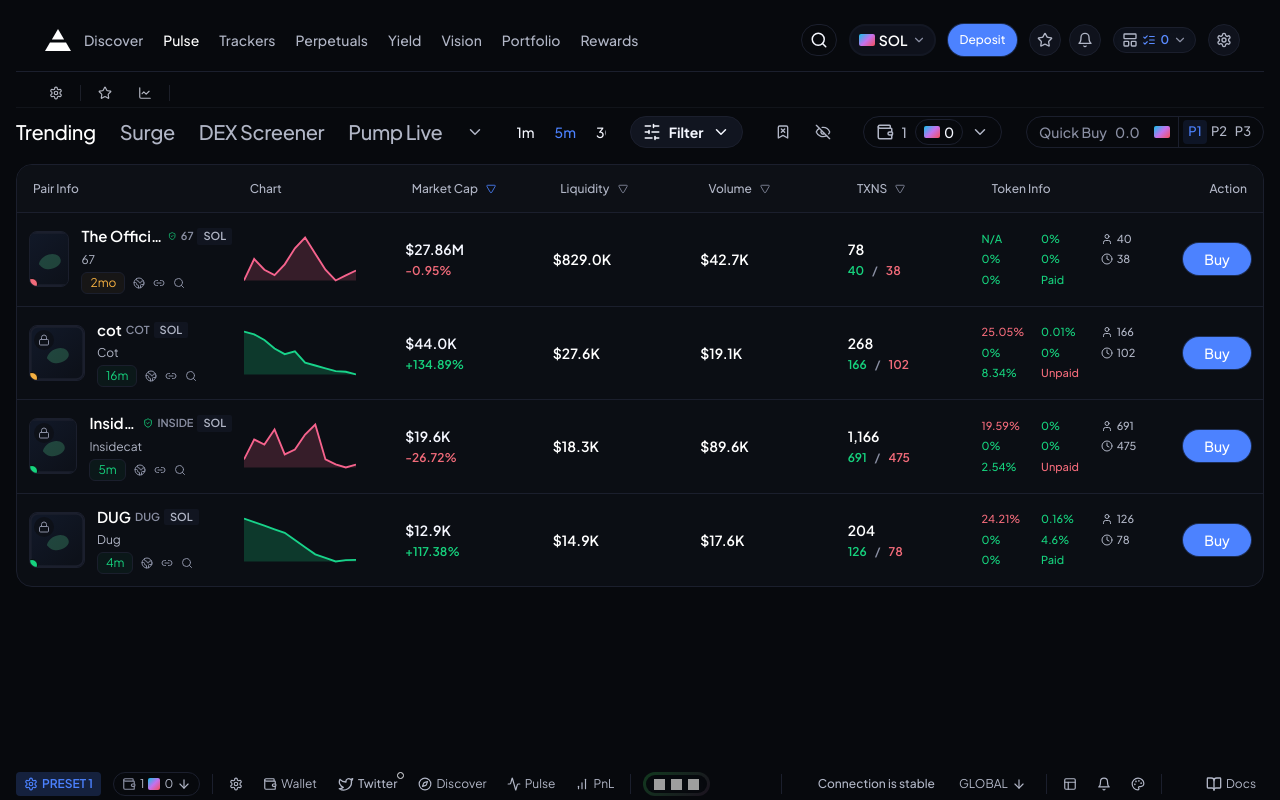
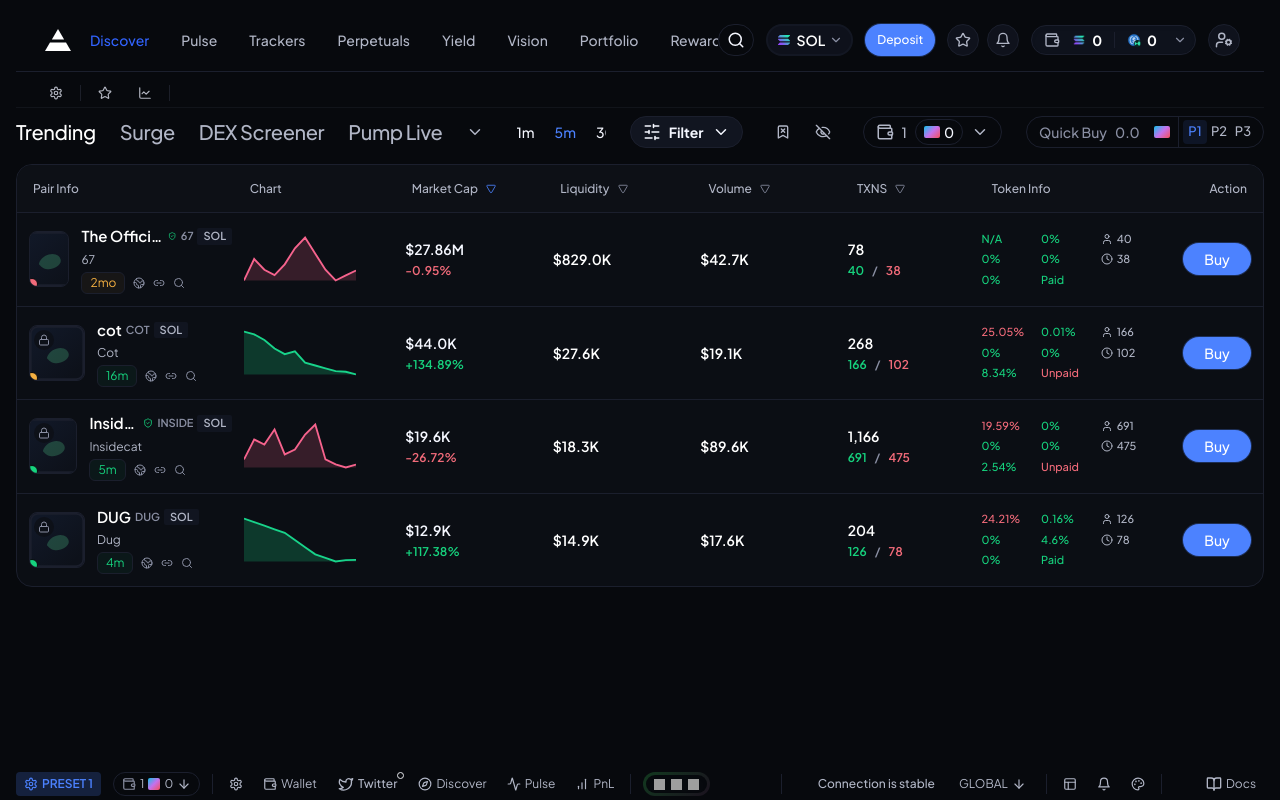
Before and after one commit to Dattuog/eterna_labs_assignment, a Next.js app: page / in a window 1280 px wide. Built offline with nearby package versions, Linux system fonts and the light colour scheme; grey boxes are pictures that could not be loaded.

Commit message:
feat: update TopNav design to match pixel-perfect reference

```diff
--- a/src/components/layout/TopNav.tsx
+++ b/src/components/layout/TopNav.tsx
@@ -1,5 +1,6 @@
 "use client";
 
+import Image from "next/image";
 import {
   Bell,
   ChevronDown,
@@ -8,6 +9,8 @@
   Search,
   Settings,
   Star,
+  UserCog,
+  Wallet,
 } from "lucide-react";
 import Link from "next/link";
 import { Button } from "@/components/ui/button";
@@ -58,7 +61,7 @@
         </button>
 
         <div className="flex h-8 items-center gap-1 rounded-full border-2 border-border-subtle/50 bg-surface-800/80 px-2 text-sm font-semibold text-white transition hover:brightness-110">
-          <span className="h-3 w-4 rounded-sm bg-[linear-gradient(135deg,#12c2e9,#c471ed,#f64f59)]" />
+          <Image src="/icons/solana-logo.png" alt="SOL" width={16} height={16} className="rounded-sm" />
           SOL
           <ChevronDown size={14} className="text-text-muted" />
         </div>
@@ -80,18 +83,23 @@
           </Tooltip>
         </div>
 
-        <div className="hidden items-center gap-1 rounded-full border border-border-subtle bg-surface-800/80 px-2 py-1 shadow-inner sm:flex">
-          <LayoutPanelTop size={16} className="text-text-secondary" />
-          <div className="flex items-center gap-1 text-xs font-semibold text-white">
-            <ListChecks size={14} className="text-[#5a8bff]" />
-            <span className="text-[#5a8bff]">0</span>
+        <div className="hidden items-center gap-3 rounded-full border border-border-subtle bg-surface-800/80 pl-3 pr-2 py-1 shadow-inner sm:flex">
+          <Wallet size={16} className="text-text-secondary" />
+          <div className="flex items-center gap-1.5">
+            <Image src="/icons/solana-logo.png" alt="SOL" width={14} height={14} />
+            <span className="text-sm font-bold text-white">0</span>
           </div>
-          <ChevronDown size={14} className="text-text-muted" />
+          <div className="h-4 w-[1px] bg-border-subtle" />
+          <div className="flex items-center gap-1.5">
+            <Image src="/icons/wallet-logo.png" alt="USDC" width={14} height={14} />
+            <span className="text-sm font-bold text-white">0</span>
+          </div>
+          <ChevronDown size={14} className="text-text-muted ml-1" />
         </div>
 
         <Tooltip label="Profile & settings">
           <IconButton size="sm">
-            <Settings size={16} />
+            <UserCog size={18} />
           </IconButton>
         </Tooltip>
       </div>
@@ -103,9 +111,9 @@
   return (
     <button
       className={cn(
-        "h-8 min-w-fit flex-shrink-0 px-2 text-nowrap rounded transition text-[14px] font-medium",
-        tone === "accent" ? "text-[#3264ff]" : "",
-        tone === "primary" ? "text-white" : "text-text-secondary hover:text-white hover:bg-accent-blue/20 hover:text-accent-blue",
+        "flex flex-row h-[32px] text-nowrap px-[8px] xl:px-[14px] justify-start items-center transition-none duration-0 rounded-[4px] text-[14px] font-medium",
+        tone === "accent" ? "text-[#3264ff]" : "text-text-secondary",
+        "hover:bg-accent-blue/20 hover:text-accent-blue hover:transition-[background-color,color] hover:duration-135 hover:ease-in-out"
       )}
     >
       {label}
```
Also changed, not shown: public/icons/solana-logo.png (added), public/icons/wallet-logo.png (added).
